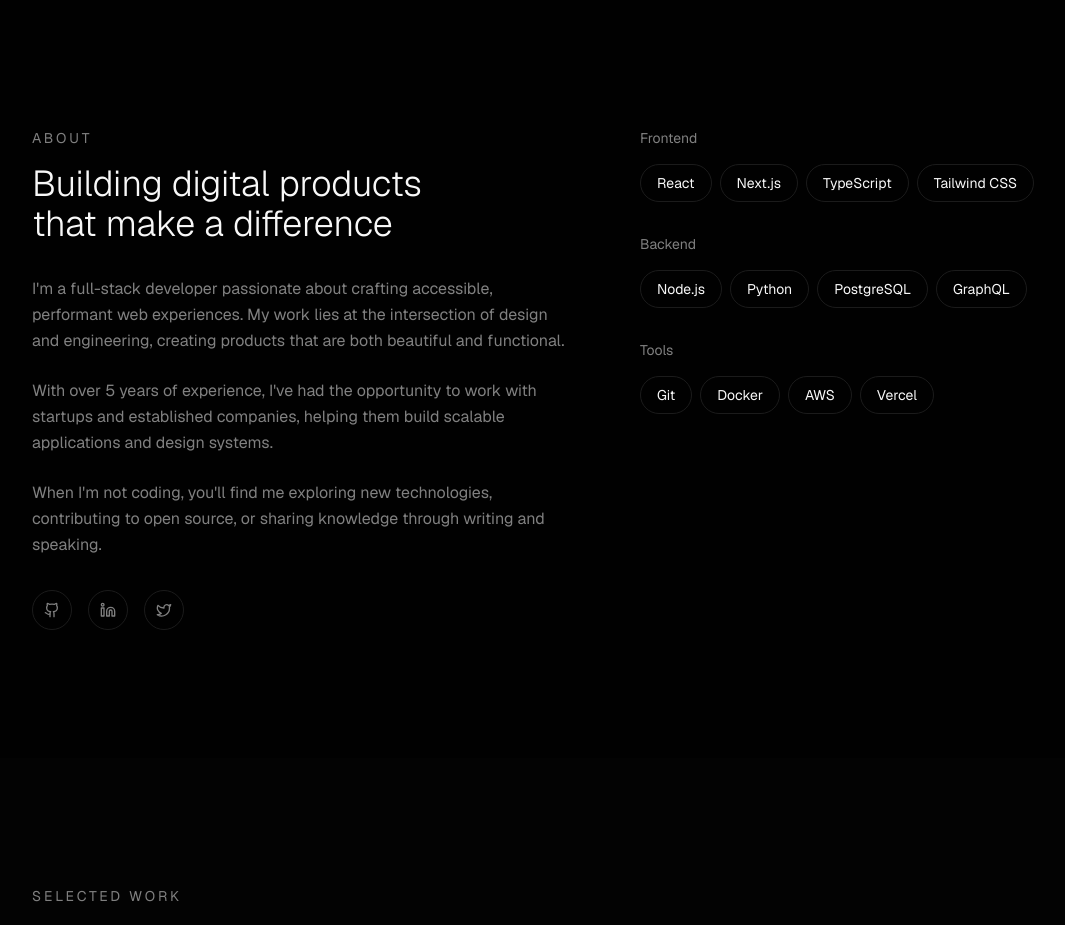
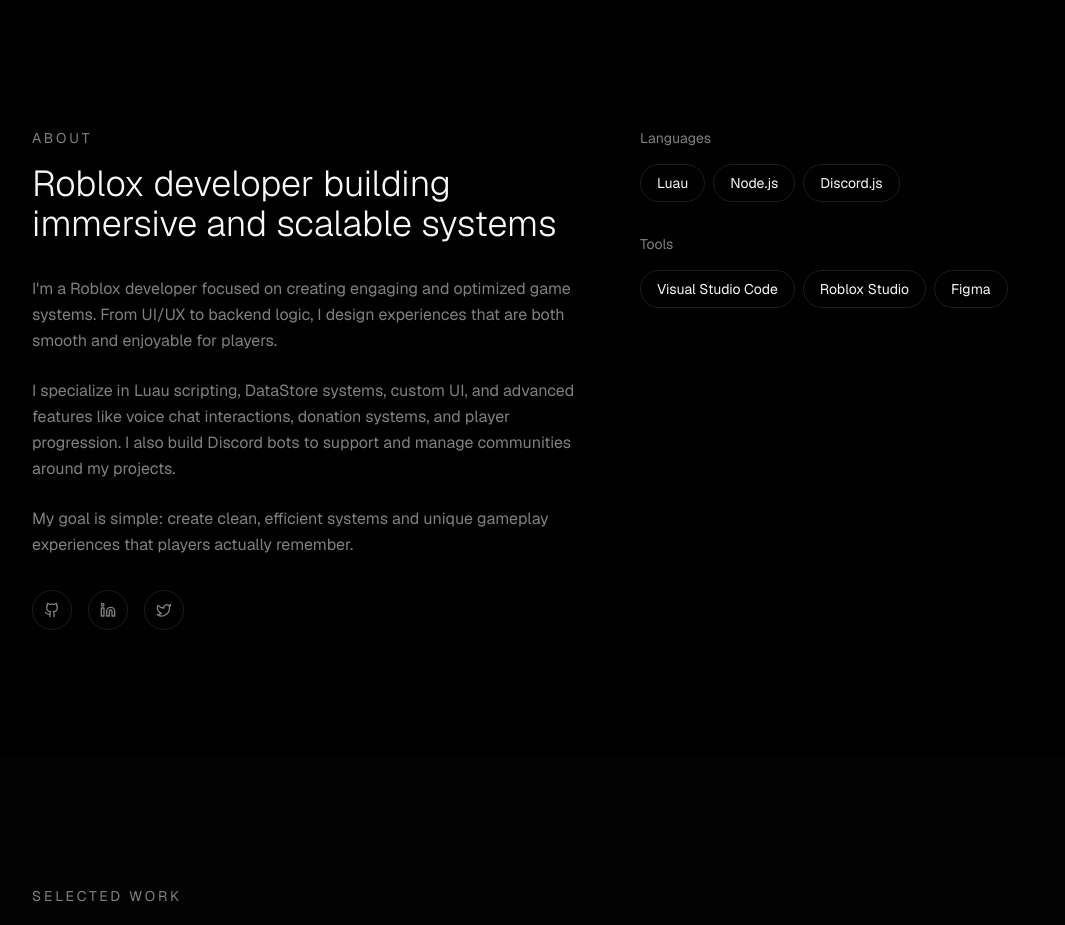
Before and after one commit to tzThom/portfiliotzthom, a Next.js app: page / in a window 1280 px wide. Shown: the part 800-1725 px from the top of the page, without its empty margins (32-1097 px from the left). Built offline with nearby package versions, Linux system fonts and the light colour scheme.

Commit message:
Update about.tsx

```diff
--- a/components/about.tsx
+++ b/components/about.tsx
@@ -1,9 +1,8 @@
 import { Github, Linkedin, Twitter } from "lucide-react"
 
 const skills = [
-  { category: "Frontend", items: ["React", "Next.js", "TypeScript", "Tailwind CSS"] },
-  { category: "Backend", items: ["Node.js", "Python", "PostgreSQL", "GraphQL"] },
-  { category: "Tools", items: ["Git", "Docker", "AWS", "Vercel"] },
+  { category: "Languages", items: ["Luau", "Node.js", "Discord.js"] },
+  { category: "Tools", items: ["Visual Studio Code", "Roblox Studio", "Figma"] },
 ]
 
 const socials = [
@@ -21,23 +20,28 @@ export function About() {
             <p className="text-muted-foreground text-sm tracking-[0.2em] uppercase mb-4">
               About
             </p>
+
             <h2 className="text-3xl md:text-4xl font-light mb-8 text-balance">
-              Building digital products that make a difference
+              Roblox developer building immersive and scalable systems
             </h2>
+
             <div className="space-y-6 text-muted-foreground leading-relaxed">
               <p>
-                I&apos;m a full-stack developer passionate about crafting accessible,
-                performant web experiences. My work lies at the intersection of design
-                and engineering, creating products that are both beautiful and functional.
+                I&apos;m a Roblox developer focused on creating engaging and optimized
+                game systems. From UI/UX to backend logic, I design experiences that
+                are both smooth and enjoyable for players.
               </p>
+
               <p>
-                With over 5 years of experience, I&apos;ve had the opportunity to work with
-                startups and established companies, helping them build scalable
-                applications and design systems.
+                I specialize in Luau scripting, DataStore systems, custom UI, and
+                advanced features like voice chat interactions, donation systems,
+                and player progression. I also build Discord bots to support and
+                manage communities around my projects.
               </p>
+
               <p>
-                When I&apos;m not coding, you&apos;ll find me exploring new technologies,
-                contributing to open source, or sharing knowledge through writing and speaking.
+                My goal is simple: create clean, efficient systems and unique
+                gameplay experiences that players actually remember.
               </p>
             </div>
 
@@ -60,7 +64,10 @@ export function About() {
           <div className="space-y-8">
             {skills.map((skill) => (
               <div key={skill.category}>
-                <h3 className="text-sm text-muted-foreground mb-4">{skill.category}</h3>
+                <h3 className="text-sm text-muted-foreground mb-4">
+                  {skill.category}
+                </h3>
+
                 <div className="flex flex-wrap gap-2">
                   {skill.items.map((item) => (
                     <span
```
